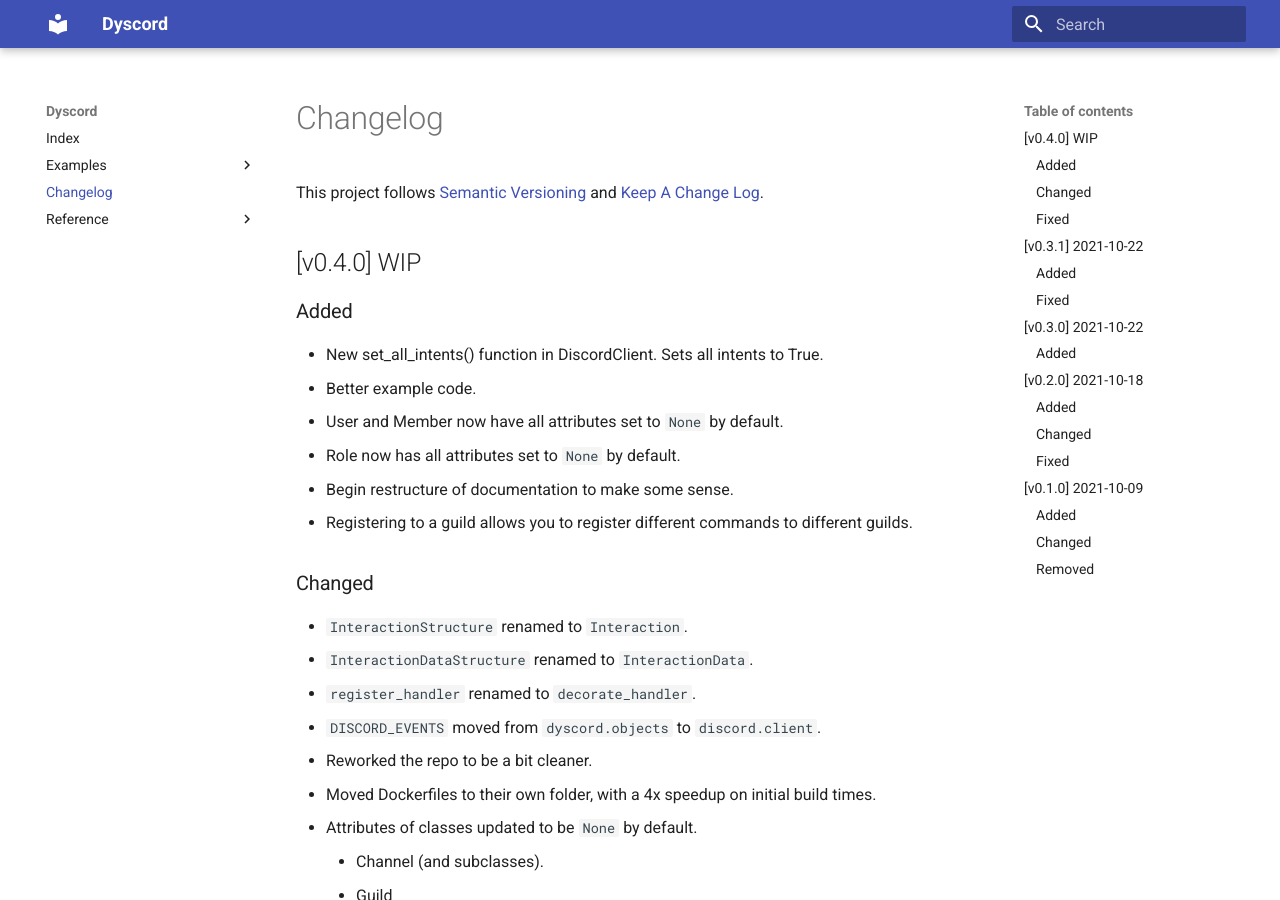
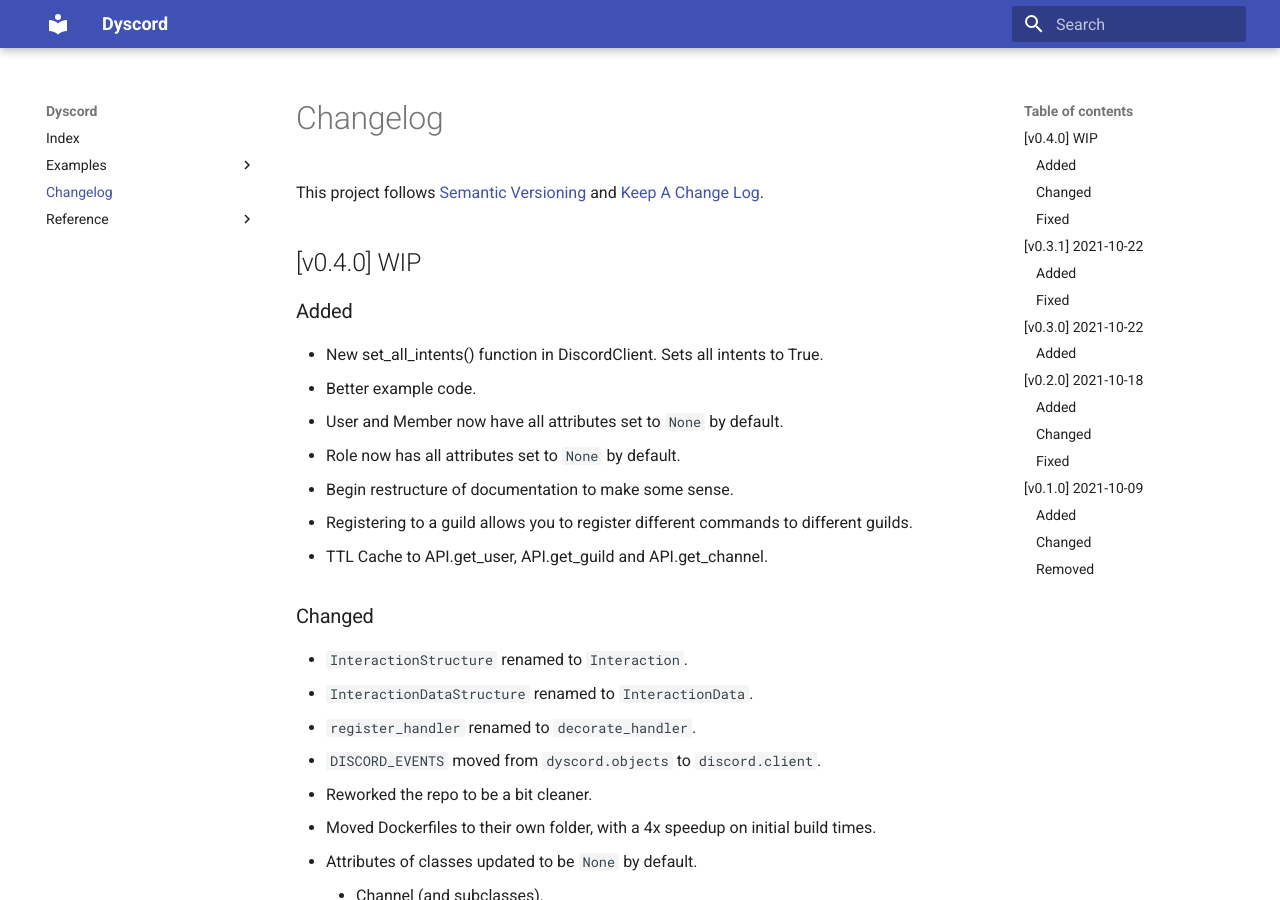
Before and after one commit to isbe-house/dyscord, an MkDocs documentation site: the page built from docs/changelog.md, in a window 1280 px wide and 900 px high. Built offline with MkDocs 1.6.1 and Material for MkDocs 9.7.7, drawn with Linux system fonts in a browser that asks for light colours.

Commit message:
doc: add ttl cache to changelog.

```diff
--- a/docs/changelog.md
+++ b/docs/changelog.md
@@ -10,6 +10,7 @@ This project follows [Semantic Versioning](https://semver.org/) and [Keep A Chan
 - Role now has all attributes set to `None` by default.
 - Begin restructure of documentation to make some sense.
 - Registering to a guild allows you to register different commands to different guilds.
+- TTL Cache to API.get_user, API.get_guild and API.get_channel.
 
 ### Changed
 - `InteractionStructure` renamed to `Interaction`.
```
